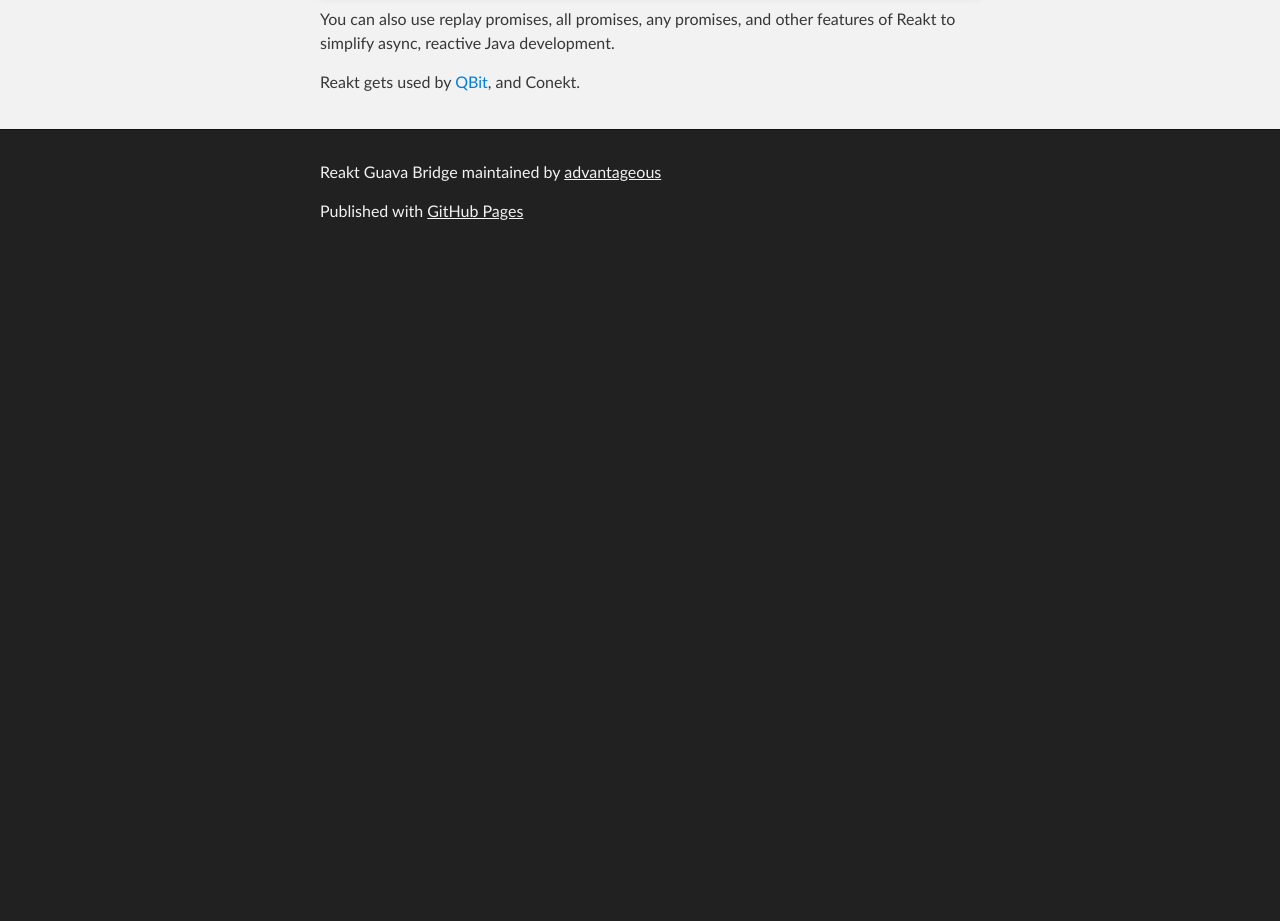
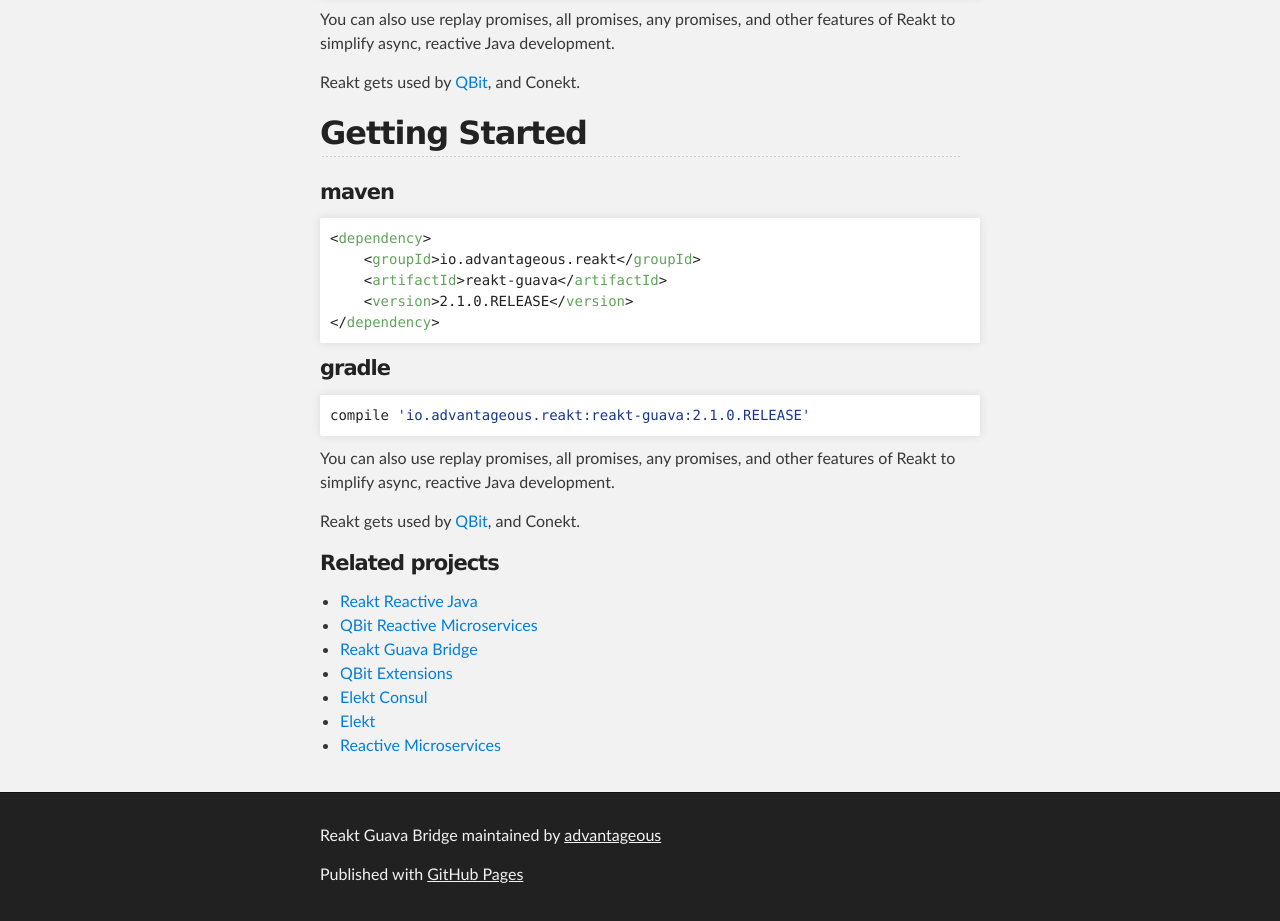
Before and after one commit to advantageous/reakt-guava, a plain HTML site: page index.html in a window 1280 px wide. Shown: the part 747-1668 px from the top of the page. Before the commit the page ends 1005 px from the top, so only its background shows below. Drawn offline with Linux system fonts and the light colour scheme.

Commit message:
Create gh-pages branch via GitHub

```diff
--- a/index.html
+++ b/index.html
@@ -64,6 +64,41 @@
 features of Reakt to simplify async, reactive Java development.</p>
 
 <p>Reakt gets used by <a href="http://advantageous.github.io/qbit/">QBit</a>, and Conekt.</p>
+
+<h2>
+<a id="getting-started" class="anchor" href="#getting-started" aria-hidden="true"><span aria-hidden="true" class="octicon octicon-link"></span></a>Getting Started</h2>
+
+<h4>
+<a id="maven" class="anchor" href="#maven" aria-hidden="true"><span aria-hidden="true" class="octicon octicon-link"></span></a>maven</h4>
+
+<div class="highlight highlight-text-xml"><pre>&lt;<span class="pl-ent">dependency</span>&gt;
+    &lt;<span class="pl-ent">groupId</span>&gt;io.advantageous.reakt&lt;/<span class="pl-ent">groupId</span>&gt;
+    &lt;<span class="pl-ent">artifactId</span>&gt;reakt-guava&lt;/<span class="pl-ent">artifactId</span>&gt;
+    &lt;<span class="pl-ent">version</span>&gt;2.1.0.RELEASE&lt;/<span class="pl-ent">version</span>&gt;
+&lt;/<span class="pl-ent">dependency</span>&gt;</pre></div>
+
+<h4>
+<a id="gradle" class="anchor" href="#gradle" aria-hidden="true"><span aria-hidden="true" class="octicon octicon-link"></span></a>gradle</h4>
+
+<div class="highlight highlight-source-java"><pre>compile <span class="pl-s"><span class="pl-pds">'</span>io.advantageous.reakt:reakt-guava:2.1.0.RELEASE<span class="pl-pds">'</span></span></pre></div>
+
+<p>You can also use replay promises, all promises, any promises, and other
+features of Reakt to simplify async, reactive Java development.</p>
+
+<p>Reakt gets used by <a href="http://advantageous.github.io/qbit/">QBit</a>, and Conekt.</p>
+
+<h4>
+<a id="related-projects" class="anchor" href="#related-projects" aria-hidden="true"><span aria-hidden="true" class="octicon octicon-link"></span></a>Related projects</h4>
+
+<ul>
+<li><a href="http://advantageous.github.io/reakt">Reakt Reactive Java</a></li>
+<li><a href="http://advantageous.github.io/qbit/">QBit Reactive Microservices</a></li>
+<li><a href="http://advantageous.github.io/reakt-guava/">Reakt Guava Bridge</a></li>
+<li><a href="https://github.com/advantageous/qbit-extensions">QBit Extensions</a></li>
+<li><a href="http://advantageous.github.io/elekt-consul/">Elekt Consul</a></li>
+<li><a href="http://advantageous.github.io/elekt/">Elekt</a></li>
+<li><a href="http://www.mammatustech.com/reactive-microservices">Reactive Microservices</a></li>
+</ul>
       </section>
     </div>
 
```
Also changed, not shown: params.json (+1 -1 lines).
